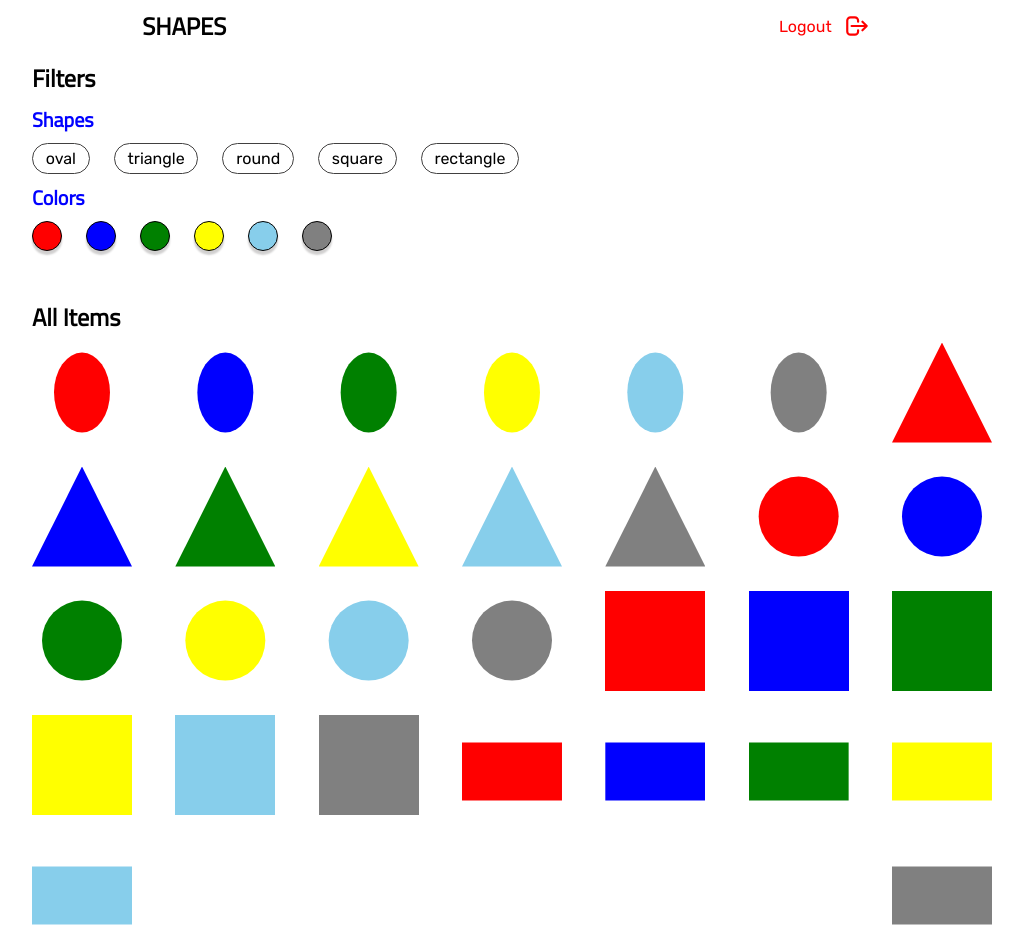
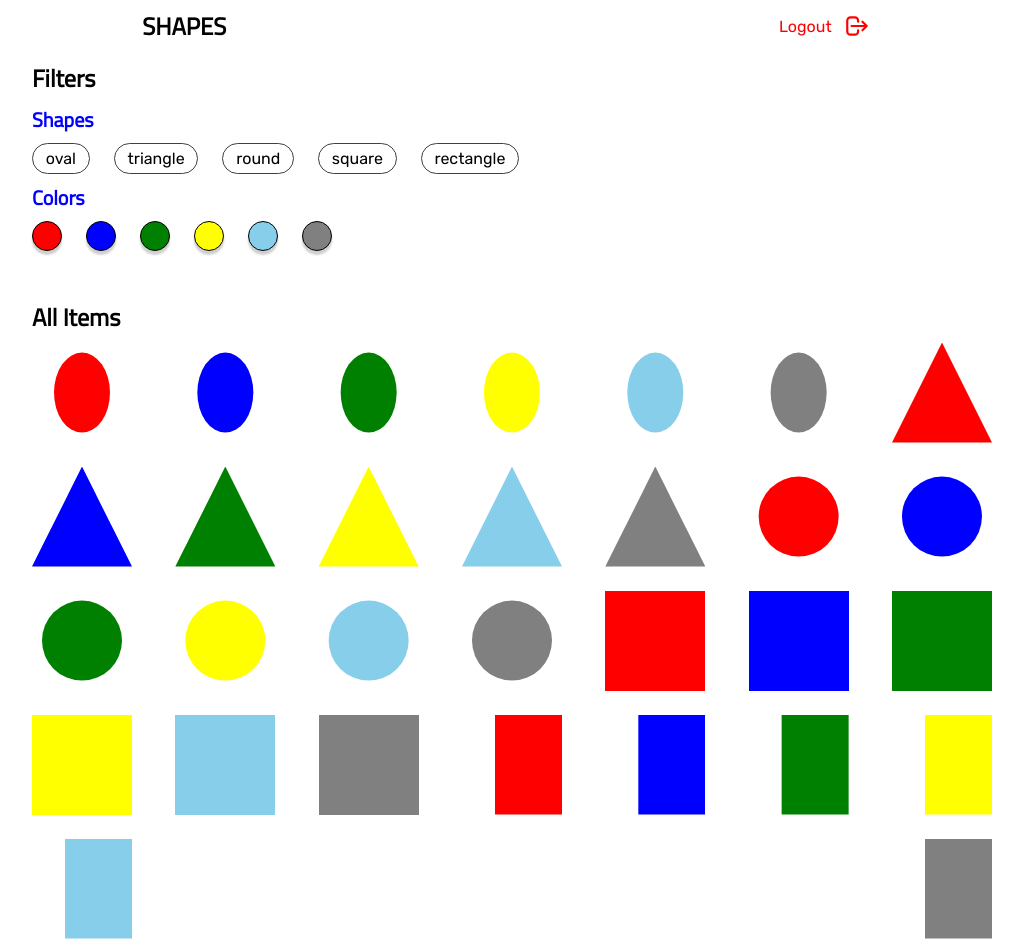
Before and after one commit to samuelkurdz/shapes, a React (Create React App) app: page / in a window 1280 px wide. Both pictures are taken after a click on the button "Login". Shown: the whole page, without its empty margins (128-1151 px from the left). Built offline with nearby package versions, Linux system fonts and the light colour scheme.

Commit message:
installed enzyme and enzyme-adapter for testings

```diff
--- a/src/components/preview-container/preview-container.scss
+++ b/src/components/preview-container/preview-container.scss
@@ -8,7 +8,7 @@
 	justify-content: space-between;
 	gap: 1.5rem;
 
-	span {
+	div {
 		height: 100px;
 		width: 100px;
 	}
@@ -27,5 +27,6 @@
 }
 
 .rectangle {
-	clip-path: polygon(0 28%, 100% 28%, 100% 86%, 0 86%);
+	// clip-path: polygon(0 28%, 100% 28%, 100% 86%, 0 86%);
+	clip-path: polygon(33% 0, 100% 0, 100% 100%, 33% 100%);
 }
--- a/src/components/preview-container/preview-container.tsx
+++ b/src/components/preview-container/preview-container.tsx
@@ -9,9 +9,9 @@ const PreviewContainer = () => {
     <div className="preview-container">
       <h2>All Items</h2>
 
-      <div className="items">
-        {shapes.map((shape) => colors.map((color) => <span className={`${shape} ${color}`} />))}
-      </div>
+      <section className="items">
+        {shapes.map((shape) => colors.map((color) => <div className={`${shape} ${color}`} />))}
+      </section>
     </div>
   );
 };
```
Also changed, not shown: package.json (+10 -6 lines), src/setupTests.ts (+5 -0 lines), 2 other files (tests, documents, lock files or other folders).
